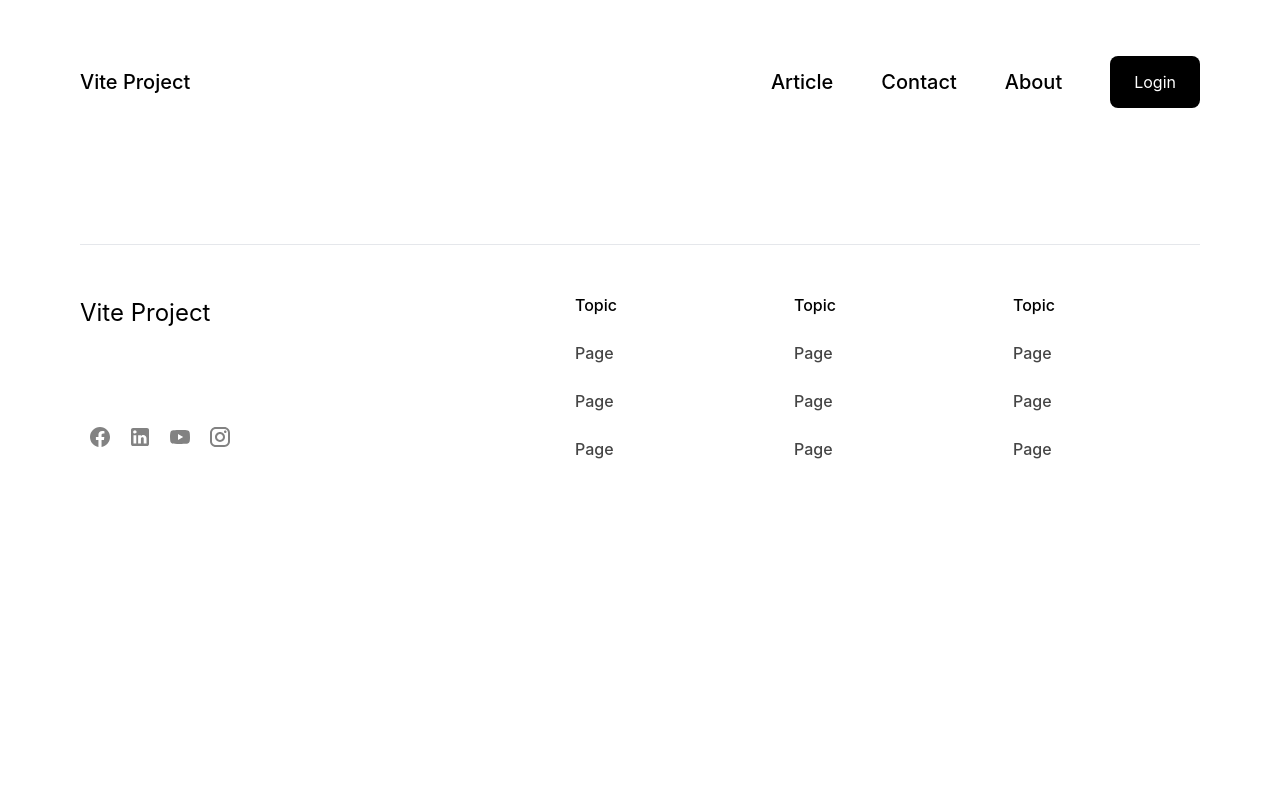
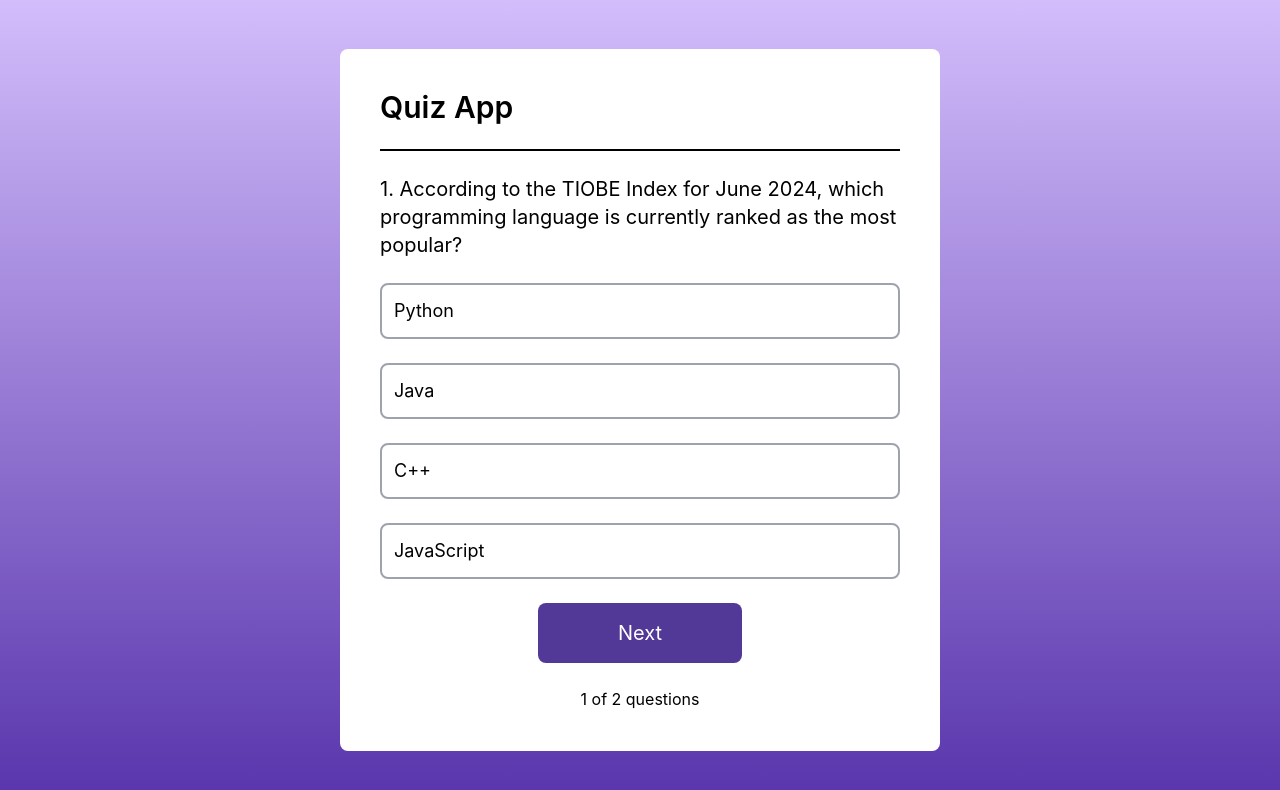
Before and after one commit to KimVi69/first-vite-app, a React app: page /quiz in a window 1280 px wide. Shown: the top 790 px of the page. Built offline with nearby package versions, Linux system fonts and the light colour scheme; the HTML template or start-up script is replaced by a standard one.

Commit message:
add todo list

```diff
--- a/package.json
+++ b/package.json
@@ -18,12 +18,14 @@
     "react-dom": "^18.2.0",
     "react-hook-form": "^7.52.0",
     "react-router-dom": "^6.23.1",
+    "uuid": "^10.0.0",
     "yup": "^1.4.0"
   },
   "devDependencies": {
     "@types/node": "^20.14.6",
     "@types/react": "^18.2.66",
     "@types/react-dom": "^18.2.22",
+    "@types/uuid": "^10.0.0",
     "@typescript-eslint/eslint-plugin": "^7.2.0",
     "@typescript-eslint/parser": "^7.2.0",
     "@vitejs/plugin-react": "^4.2.1",
--- a/src/App.tsx
+++ b/src/App.tsx
@@ -10,13 +10,15 @@ import Timer from './pages/exercises/timer'
 import Filter from './pages/exercises/filter'
 import UseRef from './pages/exercises/useRef'
 import Quote from './pages/exercises/quote'
+import Todo from './pages/exercises/todo'
+import Quiz from './pages/exercises/quiz'
 import Register from './pages/authentication/register'
 import Login from './pages/authentication/login'
 import { AuthProvider } from './pages/authentication/AuthContext'
 
 const MainContent: React.FC = () => {
   const location = useLocation()
-  const noHeaderPaths = ['/register', '/login']
+  const noHeaderPaths = ['/register', '/login', '/quiz']
 
   return (
     <>
@@ -30,6 +32,8 @@ const MainContent: React.FC = () => {
         <Route path='/filter' element={<Filter />} />
         <Route path='/useRef' element={<UseRef />} />
         <Route path='/quote' element={<Quote />} />
+        <Route path='/todo' element={<Todo />} />
+        <Route path='/quiz' element={<Quiz />} />
         <Route path='/register' element={<Register />} />
         <Route path='/login' element={<Login />} />
       </Routes>
--- /dev/null
+++ b/src/pages/exercises/question.tsx
@@ -0,0 +1,19 @@
+export const data = [
+  {
+    question:
+      'According to the TIOBE Index for June 2024, which programming language is currently ranked as the most popular?',
+    answer1: 'Python',
+    answer2: 'Java',
+    answer3: 'C++',
+    answer4: 'JavaScript',
+    correctAnswer: 1
+  },
+  {
+    question: 'What is the capital of France?',
+    answer1: 'Rome',
+    answer2: 'Berlin',
+    answer3: 'Madrid',
+    answer4: 'Paris',
+    correctAnswer: 4
+  }
+]
--- /dev/null
+++ b/src/pages/exercises/quiz.tsx
@@ -0,0 +1,55 @@
+import { useEffect, useState } from 'react'
+import { data } from './question'
+
+const Quiz = () => {
+  useEffect(() => {
+    document.body.style.background =
+      'linear-gradient(0deg, rgba(88,53,172,1) 0%, rgba(211,189,251,1) 100%, rgba(211,189,251,1) 100%)'
+
+    return () => {
+      document.body.style.backgroundColor = ''
+    }
+  }, [])
+
+  const [index, setIndex] = useState(0)
+  const [question, setQuestion] = useState(data[index])
+
+  useEffect(() => {
+    setQuestion(data[index])
+  }, [index])
+
+  return (
+    <main className='flex justify-center items-center p-20 h-full'>
+      <section className='bg-white flex rounded-lg max-w-[600px] flex-1 justify-center'>
+        <div className='flex flex-col p-10 items-center text-start gap-6 w-full'>
+          <h1 className='text-start w-full text-3xl font-semibold flex-1'>Quiz App</h1>
+          <hr className='h-[2px] bg-black border-0 w-full' />
+          <p className='text-xl font-normal w-full flex-1'>{`${index + 1}. ${question.question}`}</p>
+          <button className='text-start w-full border-2 rounded-lg border-gray-400 px-3 py-3 text-lg font-normal flex-1'>
+            {question.answer1}
+          </button>
+          <button className='text-start w-full border-2 rounded-lg border-gray-400 px-3 py-3 text-lg font-normal flex-1'>
+            {question.answer2}
+          </button>
+          <button className='text-start w-full border-2 rounded-lg border-gray-400 px-3 py-3 text-lg font-normal flex-1'>
+            {question.answer3}
+          </button>
+          <button className='text-start w-full border-2 rounded-lg border-gray-400 px-3 py-3 text-lg font-normal flex-1'>
+            {question.answer4}
+          </button>
+          <button
+            className='bg-[#523897] rounded-lg text-white px-20 py-4 text-xl flex-1'
+            onClick={() => {
+              if (index < data.length - 1) setIndex(index + 1)
+            }}
+          >
+            Next
+          </button>
+          <span className='flex-1 w-full text-center'>{`${index + 1} of ${data.length} questions`}</span>
+        </div>
+      </section>
+    </main>
+  )
+}
+
+export default Quiz
--- /dev/null
+++ b/src/pages/exercises/todo.tsx
@@ -0,0 +1,132 @@
+import { useEffect, useState } from 'react'
+import { v4 as uuidv4 } from 'uuid'
+
+interface ITodo {
+  id: string
+  name: string
+  isDone: boolean
+  isEdit: boolean
+}
+
+const Todo = () => {
+  const [todos, setTodos] = useState<ITodo[]>([])
+  const [todo, setTodo] = useState('')
+  const [editTodo, setEditTodo] = useState('')
+
+  useEffect(() => {
+    console.log(todos)
+  }, [todos])
+
+  const AddItem = () => {
+    const newTodo: ITodo = {
+      id: uuidv4(),
+      name: todo,
+      isDone: false,
+      isEdit: false
+    }
+    setTodos([...todos, newTodo])
+    setTodo('')
+  }
+
+  const RemoveItem = (id: string, name: string) => {
+    setTodos(todos.filter((item) => item.id != id || item.name != name))
+  }
+
+  const EditItem = (id: string, name: string) => {
+    if (editTodo)
+      setTodos(
+        todos.map((item) => (item.id == id && item.name == name ? { ...item, name: editTodo, isEdit: false } : item))
+      )
+    else RemoveItem(id, name)
+  }
+
+  const StartEdit = (todo: ITodo) => {
+    setTodos(
+      todos.map((item) => ({
+        ...item,
+        isEdit: item.id == todo.id
+      }))
+    )
+    setEditTodo(todo.name)
+  }
+
+  const ToggleDone = (id: string) => {
+    setTodos(todos.map((item) => (item.id == id ? { ...item, isDone: !item.isDone } : item)))
+  }
+
+  return (
+    <main className='flex justify-center items-center'>
+      <section className='flex flex-col gap-5 items-center'>
+        <div className='flex flex-col items-center gap-4'>
+          <div className='flex items-center gap-4'>
+            <h1 className='text-2xl font-bold'>To-do List</h1>
+            <img
+              className='h-[8%] w-[8%]'
+              src='https://images.emojiterra.com/google/noto-emoji/unicode-15.1/color/svg/1f4dd.svg'
+            />
+          </div>
+          <div className='flex w-full bg-gray-200 rounded-3xl'>
+            <input
+              className='px-6 bg-transparent w-full outline-none placeholder-gray-700'
+              placeholder='Add your task'
+              type='text'
+              value={todo}
+              onChange={(e) => setTodo(e.target.value)}
+            />
+            <button
+              className='bg-black text-white rounded-3xl px-[40px] py-[12px]'
+              onClick={() => {
+                if (todo) {
+                  AddItem()
+                }
+              }}
+            >
+              Add
+            </button>
+          </div>
+        </div>
+        <ul className='flex flex-col gap-2 w-full'>
+          {todos.map((item) => (
+            <div>
+              {item.isEdit ? (
+                <div className='flex gap-2 items-center'>
+                  <input
+                    className='border-2 rounded-lg p-2 flex-1 px-6'
+                    type='text'
+                    value={editTodo}
+                    onChange={(e) => setEditTodo(e.target.value)}
+                  />
+                  <button
+                    className='bg-black text-white rounded-xl px-[10px] py-[10px]'
+                    onClick={() => EditItem(item.id, item.name)}
+                  >
+                    Save
+                  </button>
+                </div>
+              ) : (
+                <div className='flex gap-4 items-center cursor-pointer justify-between px-2'>
+                  <input className='w-[20px] h-[20px]' type='checkbox' onClick={() => ToggleDone(item.id)} />
+                  <li
+                    className={`flex-1 ${item.isDone ? 'line-through text-gray-500' : ''}`}
+                    onClick={() => StartEdit(item)}
+                    key={item.id}
+                  >
+                    {item.name}
+                  </li>
+                  <button
+                    className='text-gray-800 text-xl font-medium px-[10px] py-[10px]'
+                    onClick={() => RemoveItem(item.id, item.name)}
+                  >
+                    x
+                  </button>
+                </div>
+              )}
+            </div>
+          ))}
+        </ul>
+      </section>
+    </main>
+  )
+}
+
+export default Todo
```
Also changed, not shown: 1 other file (tests, documents, lock files or other folders).
